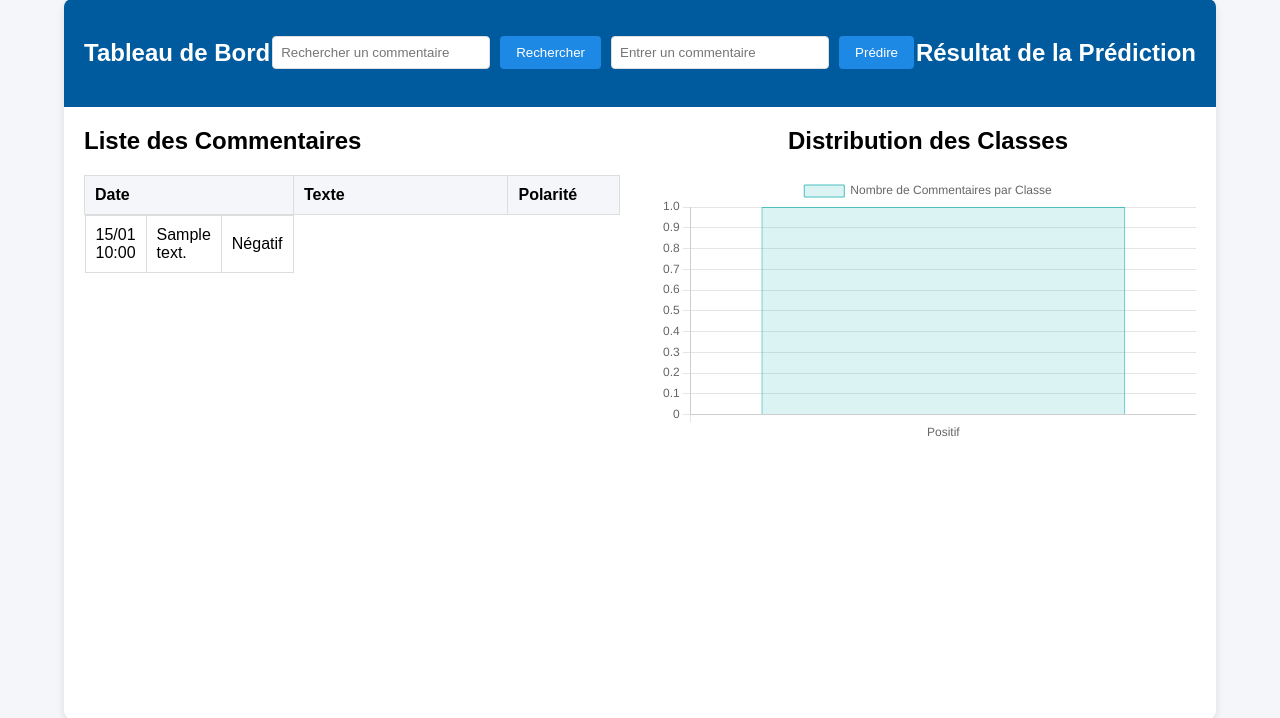
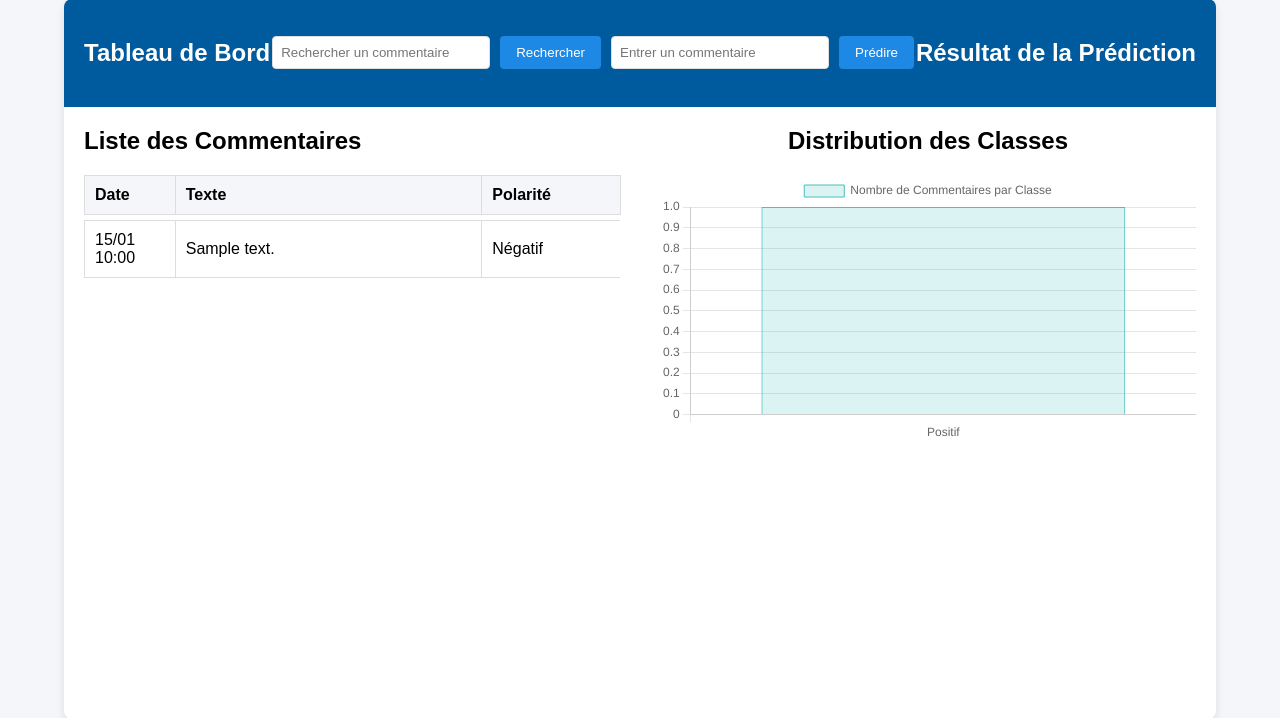
Before and after one commit to mouha07/bert-flask-app, a Flask app: page / in a window 1280 px wide. Shown: the part 41-759 px from the top of the page. Run offline with Flask 3, Linux system fonts and the light colour scheme; tables that the repository leaves empty or names only in its code hold one stand-in row (values such as "Sample post"); data that the repository does not hold is empty.

Commit message:
Update index.html

```diff
--- a/templates/index.html
+++ b/templates/index.html
@@ -153,6 +153,13 @@
             max-height: 400px;  /* Limite la hauteur du tbody, ajuste à ta convenance */
             overflow-y: auto;   /* Permet le défilement vertical */
             width: 100%;
+            overflow-x: hidden;
+        }
+
+        .comments-table tr {
+            display: table;
+            width: 100%;
+            table-layout: fixed; /* Permet de gérer la largeur des colonnes */
         }
 
         .comments-table td,
```
Lines whose indentation alone changed are shown as unchanged.
